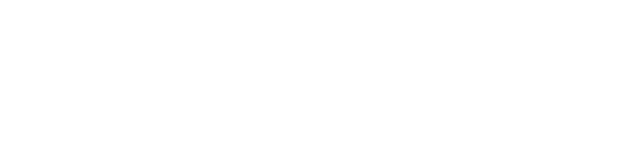
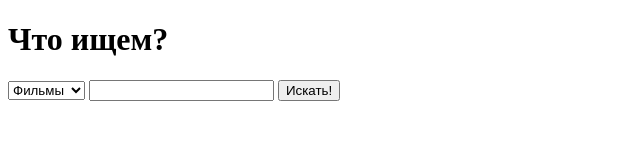
Before and after one commit to NatiKozy/JS_Error, a website: page index.html in a window 1280 px wide. Shown: the whole page, without its empty margins (0-640 px from the left). Drawn offline with Linux system fonts and the light colour scheme.

Commit message:
create html ctructure, find js const

```diff
--- a/index.html
+++ b/index.html
@@ -3,10 +3,24 @@
 <head>
     <meta charset="UTF-8">
     <meta name="viewport" content="width=device-width, initial-scale=1.0">
-    <title>Document</title>
+    <title>NPM</title>
     <link rel="stylesheet" href="./style.css">
 </head>
 <body>
+    <main>
+        <h1>Что ищем?</h1>
+        <form id="form">
+        <select name="select" id="select">
+            <option>Фильмы</option>
+            <option>Люди</option>
+            <option>Планеты</option>
+        </select>
+        <input type="number" id="number" min="1">
+        <button id="button">Искать!</button>
+    </form>
+    <div id="data"></div>
+    <div id="error"></div>
+    </main>
     <script src="./script.js"></script>
 </body>
 </html>
--- a/script.js
+++ b/script.js
@@ -0,0 +1,12 @@
+const form = document.getElementById('form');
+console.log(form);
+const select = document.getElementById('select');
+console.log(select);
+const number = document.getElementById('number');
+console.log(number);
+const button = document.getElementById('button');
+console.log(button);
+const errorDiv = document.getElementById('error');
+console.log(errorDiv);
+const dataDiv = document.getElementById('data');
+console.log(dataDiv);
```
Also changed, not shown: package.json (added, +11 -0 lines).
